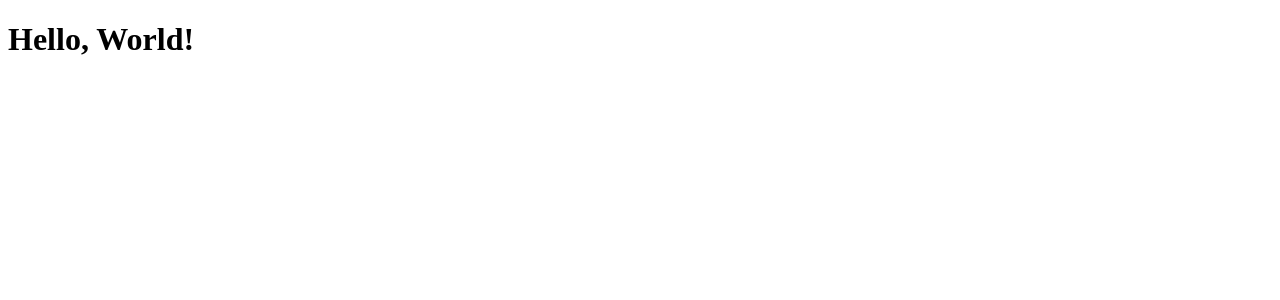
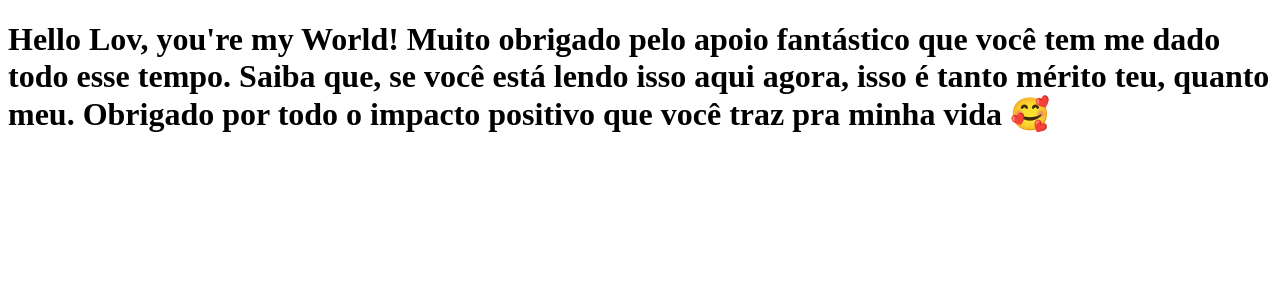
Before and after one commit to alehostert/clone-tabnews, a Next.js app: page / in a window 1280 px wide. Shown: the top 300 px of the page. Built offline with nearby package versions, Linux system fonts and the light colour scheme.

Commit message:
chore: update home component

```diff
--- a/pages/index.js
+++ b/pages/index.js
@@ -1,5 +1,5 @@
 function Home() {
-    return <h1>Hello, World!</h1>
+    return <h1>Hello Lov, you're my World! Muito obrigado pelo apoio fantástico que você tem me dado todo esse tempo. Saiba que, se você está lendo isso aqui agora, isso é tanto mérito teu, quanto meu. Obrigado por todo o impacto positivo que você traz pra minha vida 🥰</h1>
 }
 
 export default Home;
```
